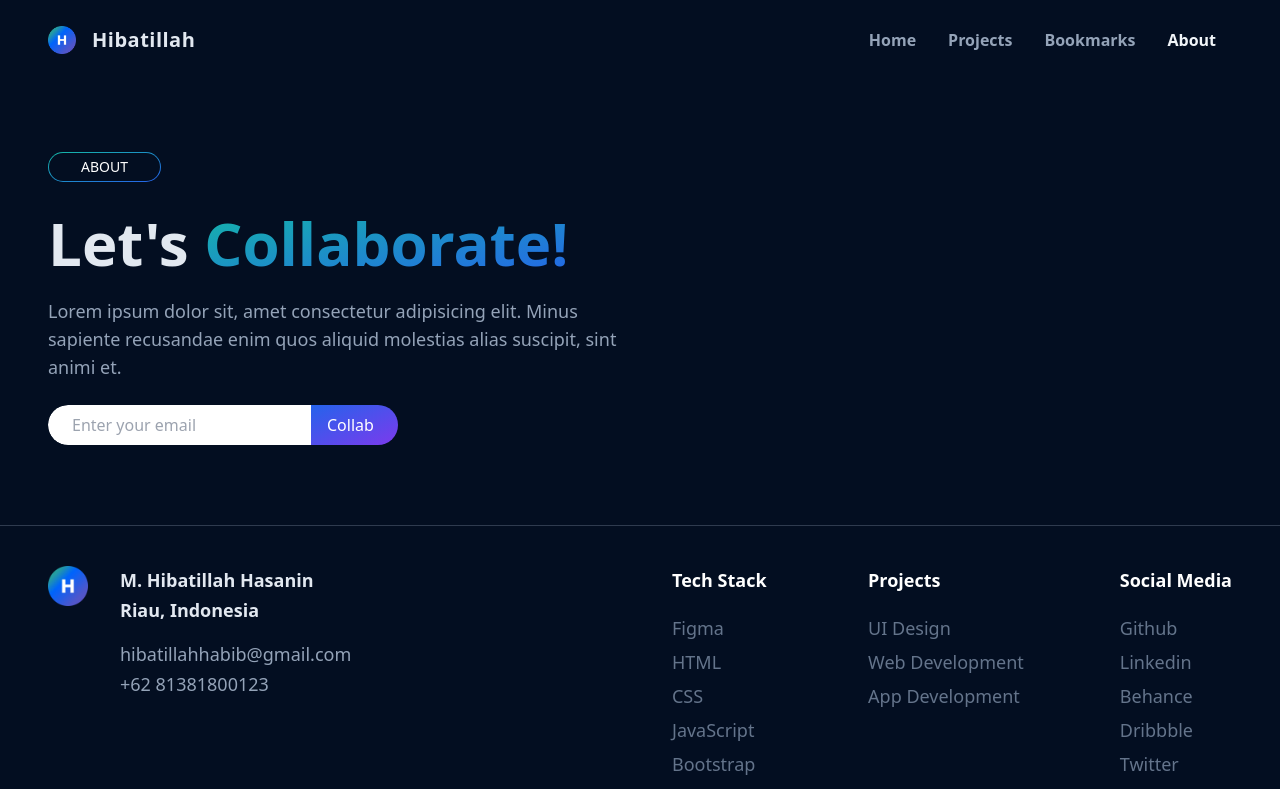
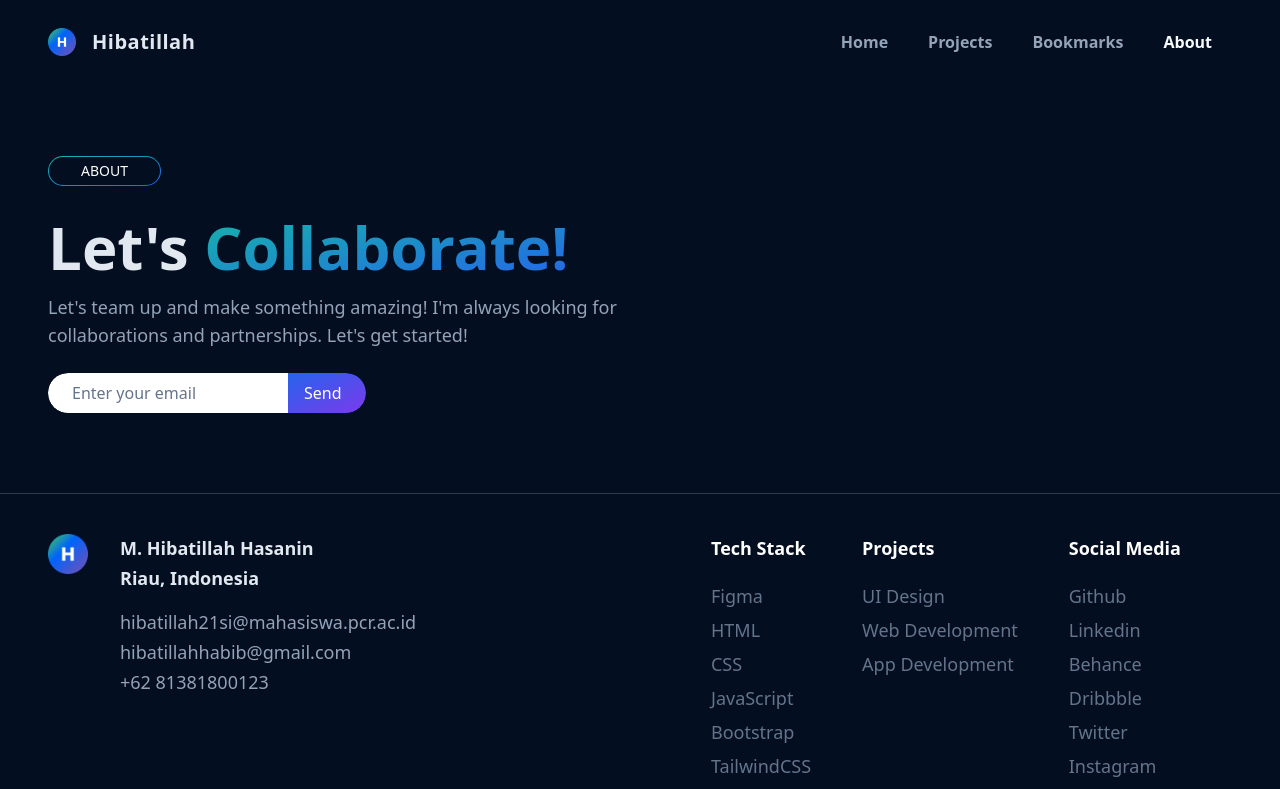
Before and after one commit to hibatillah/modern-portfolio, a React (Create React App) app: page /about in a window 1280 px wide. Shown: the top 789 px of the page. Built offline with nearby package versions, Linux system fonts and the light colour scheme.

Commit message:
update title pages, update footer, nav

```diff
--- a/src/components/pages/About.jsx
+++ b/src/components/pages/About.jsx
@@ -13,16 +13,16 @@ const About = () => {
           page="about"
           title="Let's"
           highlight="Collaborate!"
-          paragraph="Lorem ipsum dolor sit, amet consectetur adipisicing elit. Minus sapiente recusandae enim quos aliquid molestias alias suscipit, sint animi et."
+          paragraph="Let's team up and make something amazing! I'm always looking for collaborations and partnerships. Let's get started!"
         />
         <form action="#" method="post">
-          <div className="rounded-full overflow-hidden">
-            <input type="email" name="collab" id="collab" placeholder='Enter your email' className='py-2 pl-6 pr-2 rounded-l-full focus:outline-none' />
-            <button type="submit" className='py-2 pl-4 pr-6 rounded-r-full text-white font-medium bg-gradient-2 active:brightness-90'>Collab</button>
+          <div className="w-fit rounded-full overflow-hidden">
+            <input type="email" name="collab" id="collab" placeholder='Enter your email' className='w-60 py-2 pl-6 pr-2 rounded-l-full focus:outline-none placeholder:text-slate-500' />
+            <button type="submit" className='py-2 pl-4 pr-6 rounded-r-full text-white font-medium bg-gradient-2 active:brightness-90'>Send</button>
           </div>
         </form>
       </div>
-      <div className="container py-10 flex items-start gap-24 border-t border-slate-400/30">
+      <div className="container py-10 flex items-start gap-10 border-t border-slate-400/30">
         <div className="flex-1 flex gap-8 items-start text-lg">
           <img src={logo} alt="hibatillah's logo" width={40} />
           <div className="space-y-4">
@@ -31,6 +31,11 @@ const About = () => {
               <h4>Riau, Indonesia</h4>
             </div>
             <ul className="w-fit text-slate-400 space-y-0.5">
+              <li>
+                <a href="mailto:hibatillah21si@mahasiswa.pcr.ac.id" target="_blank" rel="noopener noreferrer">
+                  <div className='w-fit transition-all duration-300 cursor-pointer hover:text-blue-500 hover:translate-x-2'>hibatillah21si@mahasiswa.pcr.ac.id</div>
+                </a>
+              </li>
               <li>
                 <a href="mailto:hibatillahhabib@gmail.com" target="_blank" rel="noopener noreferrer">
                   <div className='w-fit transition-all duration-300 cursor-pointer hover:text-blue-500 hover:translate-x-2'>hibatillahhabib@gmail.com</div>
@@ -44,8 +49,9 @@ const About = () => {
             </ul>
           </div>
         </div>
+        <div className="flex-1 flex justify-evenly items-start text-lg">
           {data.map(item =>
-          <div key={item.id} className="flex-none text-lg">
+            <div key={item.id} className="flex-none">
               <h4 className='text-white font-semibold'>{item.title}</h4>
               <ul className='text-slate-500 mt-5 space-y-1.5'>
                 {item.list.map(li =>
@@ -59,6 +65,7 @@ const About = () => {
             </div>
           )}
         </div>
+      </div>
     </>
   )
 }
--- a/src/components/pages/Bookmarks.jsx
+++ b/src/components/pages/Bookmarks.jsx
@@ -9,9 +9,9 @@ const Bookmarks = () => {
       <div className="container py-20">
         <Heading
             page="bookmarks"
-            title="Get"
-            highlight="Inspired"
-            paragraph="Lorem ipsum dolor sit, amet consectetur adipisicing elit. Minus sapiente recusandae enim quos aliquid molestias alias suscipit, sint animi et."
+            title="Make it"
+            highlight="easier"
+            paragraph="Get inspired from our collection of bookmarks. We have collected the best resources from around the web to help us make something amazing and improve your skills. Make the most of it, enjoy!"
           />
       </div>
     </div>
--- a/src/components/pages/Home.jsx
+++ b/src/components/pages/Home.jsx
@@ -1,4 +1,5 @@
 import React, { useEffect } from 'react'
+import { Link } from 'react-router-dom'
 import { Heading } from '../utilities'
 
 const Home = () => {
@@ -6,14 +7,26 @@ const Home = () => {
 
   return (
     <div className='screen'>
-      <div className="container py-20">
-        <Heading
-            page="portfolio"
-            title="I'm a UI Designer & FrontEnd Developer,"
-            highlight="M. Hibatillah"
-            paragraph="Lorem ipsum dolor sit, amet consectetur adipisicing elit. Minus sapiente recusandae enim quos aliquid molestias alias suscipit, sint animi et."
-            util="w-2/3"
-          />
+      <div className="container py-20 grid grid-cols-5">
+        <div className="col-span-3">
+          <Heading
+              page="portfolio"
+              title="I'm a UI Designer & FrontEnd Developer,"
+              highlight="M. Hibatillah"
+              paragraph="Student majoring Information System, interested in design. I'm passionate about creating various design. Get to know me better."
+            />
+            <Link to="projects">
+              <button className="w-1/4 px-6 py-2 mt-8 flex  justify-center items-center gap-3 rounded-full bg-gradient-1 text-lg font-semibold text-white active:brightness-90 group">
+                <span className='translate-x-[20%] transition-all duration-300 group-hover:translate-x-1'>Get Started</span>
+                <svg xmlns="http://www.w3.org/2000/svg" viewBox="0 0 24 24" stroke-width="2" class="w-6 h-6 fill-none stroke-white invisible opacity-0 translate-x-full transition-all duration-300 group-hover:visible group-hover:opacity-100 group-hover:translate-x-1">
+                  <path stroke-linecap="round" stroke-linejoin="round" d="M17.25 8.25L21 12m0 0l-3.75 3.75M21 12H3" />
+                </svg>
+              </button>
+            </Link>
+        </div>
+        <div className="col-span-2">
+
+        </div>
       </div>
     </div>
   )
--- a/src/components/pages/Notfound.jsx
+++ b/src/components/pages/Notfound.jsx
@@ -12,11 +12,11 @@ const Notfound = () => {
               page="Not Found"
               title="Something"
               highlight="went wrong"
-              paragraph="Lorem ipsum dolor sit, amet consectetur adipisicing elit. Minus sapiente recusandae enim quos aliquid molestias alias suscipit."
+              paragraph="Ouch, it looks like we couldn't find the page you were searching for. Let's get you back on track!"
               util="items-center text-center"
             />
             <a href="/">
-              <div className="px-6 py-2 mt-8 rounded bg-gradient-2 font-semibold text-white active:brightness-90">Back to home</div>
+              <button className="px-6 py-2 mt-8 rounded bg-gradient-2 font-semibold text-white active:brightness-90">Back to home</button>
             </a>
         </div>
       </div>
--- a/src/components/pages/Projects.jsx
+++ b/src/components/pages/Projects.jsx
@@ -11,7 +11,7 @@ const Projects = () => {
             page="projects"
             title="Make some"
             highlight="Design"
-            paragraph="Lorem ipsum dolor sit, amet consectetur adipisicing elit. Minus sapiente recusandae enim quos aliquid molestias alias suscipit, sint animi et."
+            paragraph="Discover my projects! Browse through my projects adventures and see the innovative solutions I've developed. Have a look at my projects and get inspired!"
           />
       </div>
     </div>
--- a/src/components/sections/Navigation.jsx
+++ b/src/components/sections/Navigation.jsx
@@ -12,7 +12,7 @@ const Navigation = () => {
 
   return (
     <nav className='w-full'>
-      <div className="container pt-6 pb-4 flex justify-between items-center">
+      <div className="container pt-6 pb-4 flex justify-between items-center select-none">
         <a href="/">
           <div className="flex gap-4">
             <img src={logo} alt="hibatillah's logo" width={28} />
@@ -24,9 +24,9 @@ const Navigation = () => {
             <li key={item.id}>
               <NavLink
                 to={item.path}
-                className={({ isActive }) => isActive ? 'text-slate-100' : 'text-slate-400'}
+                className={({ isActive }) => isActive ? 'text-slate-50' : 'text-slate-400'}
               >
-                <div className="px-4 py-1 rounded font-semibold hover:bg-slate-400/20 hover:text-slate-300 active:text-blue-500">{item.name}</div>
+                <div className="px-5 py-1.5 rounded font-semibold hover:bg-slate-400/20 hover:text-slate-300 active:text-slate-100">{item.name}</div>
               </NavLink>
             </li>
           )}
--- a/src/components/utilities/Heading.jsx
+++ b/src/components/utilities/Heading.jsx
@@ -5,7 +5,7 @@ const Heading = ({page, title, highlight, paragraph, util}) => {
   return (
     <>
       <Label title={page} />
-        <div className={`mt-4 flex flex-col gap-4 ${util}`}>
+        <div className={`mt-4 flex flex-col gap-2 ${util}`}>
           <h1 className='leading-tight'>{title} <span className='bg-gradient-1 bg-clip-text text-transparent'>{highlight}</span></h1>
           <p className='w-1/2'>{paragraph}</p>
         </div>
--- a/src/db/footer.json
+++ b/src/db/footer.json
@@ -9,7 +9,10 @@
       { "name": "JavaScript", "link": "https://developer.mozilla.org/en-US/docs/Web/JavaScript" },
       { "name": "Bootstrap", "link": "https://getbootstrap.com/" },
       { "name": "TailwindCSS", "link": "https://tailwindcss.com/" },
-      { "name": "ReactJS", "link": "https://reactjs.org/" }
+      { "name": "ReactJS", "link": "https://reactjs.org/" },
+      { "name": "Java", "link": "https://www.geeksforgeeks.org/java/"},
+      { "name": "PHP", "link": "https://www.geeksforgeeks.org/php-tutorials/"},
+      { "name": "Laravel", "link": "https://laravel.com/"}
     ]
   },
   {
@@ -31,7 +34,8 @@
       { "name": "Dribbble", "link": "https://dribbble.com/hibatillah"},
       { "name": "Twitter", "link": "https://twitter.com/hbtllh"},
       { "name": "Instagram", "link": "https://www.instagram.com/hibat.illah"},
-      { "name": "Telegram", "link": "https://t.me/hibatillahhabib"}
+      { "name": "Telegram", "link": "https://t.me/hibatillahhabib"},
+      { "name": "Spotify", "link": "https://open.spotify.com/user/c3cwpdi9ex699t3fu7du6581a?si=34217734a01f4f13"}
     ]
   }
 ]
--- a/src/index.css
+++ b/src/index.css
@@ -42,6 +42,6 @@
     @apply mx-auto px-4 md:px-8 lg:px-12;
   }
   .screen {
-    height: calc(100vh - 131px);
+    height: calc(100vh - 135px);
   }
 }
```
Lines whose indentation alone changed are shown as unchanged.
